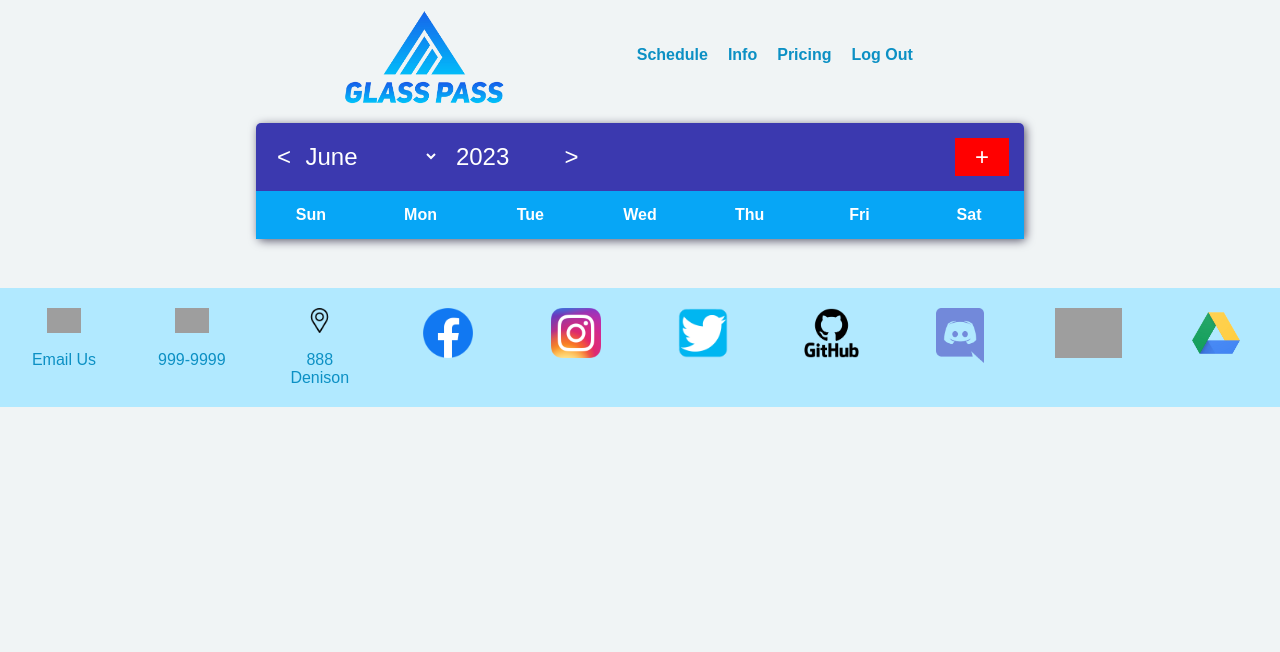
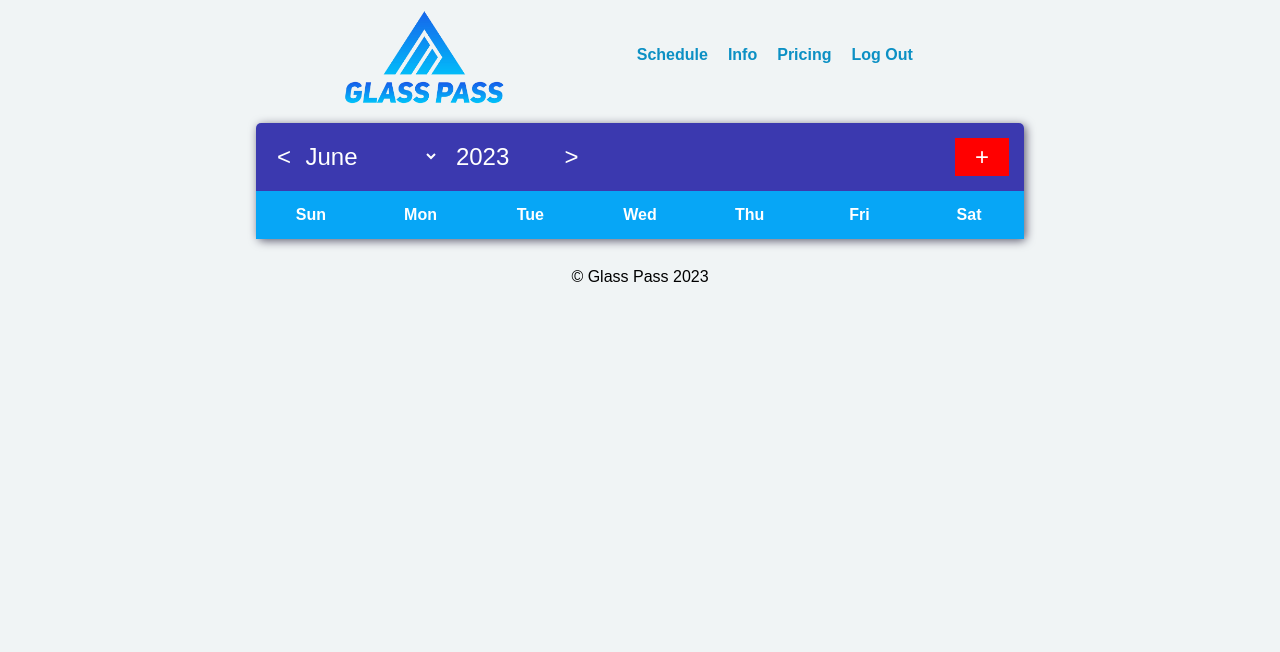
Before and after one commit to DavesClassyCode/GlassPass, a Flask app: page /times in a window 1280 px wide. Shown: the top 652 px of the page. Run offline with Flask 3, Linux system fonts and the light colour scheme; grey boxes are pictures that could not be loaded.

Commit message:
Replace footer w/ simple copyright

```diff
--- a/app/static/css/account-style.css
+++ b/app/static/css/style.css
@@ -1,31 +1,11 @@
-:root {
+/* :root {
   --formtopmargin: 50px
-}
-
-
-/* nav ul {
-  list-style-type: none;
-  margin: 0;
-  padding: 0;
-  display: flex;
-  margin-bottom: 10px;
-}
-
-nav li {
-  margin-right: 10px;
-}
-
-nav li:last-child {
-  margin-right: 0;
 } */
 
 header {
-  /* max-height: 100px; */
   color: aliceblue;
   display: block;
   width: 100%;
-  /* justify-content: flex-end; */
-  /* padding: 20px; */
   font-family: Arial, Helvetica, sans-serif;
   background-color: rgb(240, 244, 245);
 }
@@ -192,15 +172,6 @@ box-shadow: 2px 2px 10px rgb(96, 94, 114);
   font-weight: 600;
 }
 
-/* .login-inputbox {
-  background-color: whitesmoke;
-  border-color: rgb(12, 144, 196);
-  width: 100%;
-  border-radius: 3px;
-  display: inline-block;
-  color-scheme: solid;
-} */
-
 .login-inputbox {
   background-color: whitesmoke;
   box-sizing: border-box;
@@ -287,3 +258,17 @@ text-decoration: none;
 a:hover {
 text-decoration: underline;
 }
+/* Footer */
+footer {
+  color: black;
+  width: 100%;
+  display: flex;
+  flex-direction: column-reverse;
+  justify-content: center;
+}
+#copyright {
+  padding-bottom: 1em;
+  text-align: center;
+  font-size: 16px;
+  font-family: Arial;
+}
--- a/app/templates/accountCreated.html
+++ b/app/templates/accountCreated.html
@@ -6,7 +6,10 @@
     <meta charset="UTF-8">
     <meta http-equiv="X-UA-Compatible" content="IE=edge">
     <meta name="viewport" content="width=device-width, initial-scale=1.0">
-    <link rel="stylesheet" href="{{ url_for('static', filename= 'css/account-style.css') }}" />
+    <link rel="stylesheet" type="text/css"
+    href="https://cdnjs.cloudflare.com/ajax/libs/normalize/8.0.1/normalize.min.css">
+    <link href="https://fonts.googleapis.com/css?family=Poppins&display=swap" rel="stylesheet">
+    <link rel="stylesheet" href="{{ url_for('static', filename= 'css/style.css') }}" />
     <link rel="apple-touch-icon" sizes="180x180" href="{{ url_for('static', filename='favicon/apple-touch-icon.png') }}">
     <link rel="icon" type="image/png" sizes="32x32" href="{{ url_for('static', filename='favicon/favicon-32x32.png') }}">
     <link rel="icon" type="image/png" sizes="16x16" href="{{ url_for('static', filename='favicon/favicon-16x16.png') }}">
--- /dev/null
+++ b/app/templates/base.html
@@ -0,0 +1,42 @@
+<!DOCTYPE html>
+<html lang="en">
+  <head>
+    {% block head %}
+    <title>Glass Pass</title>
+    <meta charset="UTF-8">
+    <meta http-equiv="X-UA-Compatible" content="IE=edge">
+    <meta name="viewport" content="width=device-width, initial-scale=1.0">
+    <link rel="stylesheet" type="text/css"
+    href="https://cdnjs.cloudflare.com/ajax/libs/normalize/8.0.1/normalize.min.css">
+    <link href="https://fonts.googleapis.com/css?family=Poppins&display=swap" rel="stylesheet">
+    <link rel="stylesheet" href="{{ url_for('static', filename='css/style.css') }}" />
+    <link rel="stylesheet" href="{{ url_for('static', filename='css/information-style.css') }}" />
+    <link rel="apple-touch-icon" sizes="180x180" href="{{ url_for('static', filename='favicon/apple-touch-icon.png') }}">
+    <link rel="icon" type="image/png" sizes="32x32" href="{{ url_for('static', filename='favicon/favicon-32x32.png') }}">
+    <link rel="icon" type="image/png" sizes="16x16" href="{{ url_for('static', filename='favicon/favicon-16x16.png') }}">
+    <link rel="manifest" href="{{ url_for('static', filename='favicon/site.webmanifest') }}">
+    {% endblock %}
+  </head>
+    <body>
+      <header>
+        <nav>
+          <div class="header-wrapper">
+            <a href="{{'/'}}"><img class="header-icon" src="{{ url_for('static', filename='images/logo.png') }}"  alt="Glass-Pass-1-1" border="0"></a>
+            <ul>
+              <li><a href="{{ url_for('times') }}">Schedule</a></li>
+              <li><a href="{{ url_for('information') }}">Info</a></li>
+              <li><a href="{{ url_for('pricing') }}">Pricing</a></li>
+              <li><a href="{{ url_for('logout') }}">Log Out</a></li>
+            </ul>
+          </div>
+        </nav>
+      </header>
+      <div class="content-wrapper">
+        {% block pagecontent %}
+        {% endblock %}
+      </div>
+      <footer>
+        <p id="copyright">© Glass Pass 2023</p>
+      </footer>
+  </body>
+</html>
--- a/app/templates/booking.html
+++ b/app/templates/booking.html
@@ -1,4 +1,4 @@
-{% extends 'layout.html' %}
+{% extends 'base.html' %}
 {% block head %}
     {{ super() }}
     <link href='https://cdn.jsdelivr.net/npm/fullcalendar@3.10.5/dist/fullcalendar.min.css' rel='stylesheet' />
--- a/app/templates/layout.html
+++ /dev/null
@@ -1,76 +0,0 @@
-<!DOCTYPE html>
-<html lang="en">
-  <head>
-    {% block head %}
-    <title>Glass Pass</title>
-    <meta charset="UTF-8">
-    <meta http-equiv="X-UA-Compatible" content="IE=edge">
-    <meta name="viewport" content="width=device-width, initial-scale=1.0">
-    <link rel="stylesheet" href="{{ url_for('static', filename='css/account-style.css') }}" />
-    <link rel="stylesheet" href="{{ url_for('static', filename='css/information-style.css') }}" />
-    <link rel="apple-touch-icon" sizes="180x180" href="{{ url_for('static', filename='favicon/apple-touch-icon.png') }}">
-    <link rel="icon" type="image/png" sizes="32x32" href="{{ url_for('static', filename='favicon/favicon-32x32.png') }}">
-    <link rel="icon" type="image/png" sizes="16x16" href="{{ url_for('static', filename='favicon/favicon-16x16.png') }}">
-    <link rel="manifest" href="{{ url_for('static', filename='favicon/site.webmanifest') }}">
-    {% endblock %}
-  </head>
-<body>
-  <header>
-    <!-- 200th Commit Baby -->
-    <!-- Polyrhythm, May and June 2023, final signoff -->
-    <nav>
-    <!-- Logo --><div class="header-wrapper">
-
-     <a href="{{'/'}}"><img class="header-icon" src="{{ url_for('static', filename='images/logo.png') }}"  alt="Glass-Pass-1-1" border="0"></a>
-      <ul>
-        <li><a href="{{ url_for('times') }}">Schedule</a></li>
-        <li><a href="{{ url_for('information') }}">Info</a></li>
-        <li><a href="{{ url_for('pricing') }}">Pricing</a></li>
-        <li><a href="{{ url_for('logout') }}">Log Out</a></li>
-      </ul>
-    </div>
-    </nav>
-</header>
-  <div class="content-wrapper">
-    {% block pagecontent %}
-    {% endblock %}
-  </div>
-  <br><br>
-  <div class="row" >
-    <div class="column">
-      <a href="mailto:detroiticeskatingclub@gmail.com"><img class="icon" src="{{ url_for('static', filename='images/Email.png') }}"  alt=""  width="25" height="25"></a><br>
-      <a href="mailto:detroiticeskatingclub@gmail.com">Email Us</a>
-    </div>
-      <div class="column">
-        <a href="tel:999-999-9999"><img class="icon" src="{{ url_for('static', filename='images/Call.png') }}"  alt=""  width="25" height="25"></a><br>
-        <a href="tel:999-999-9999">999-9999</a>
-      </div>
-      <div class="column">
-        <a href="https://goo.gl/maps/xsqJc2joKKqDrMSZ8"><img class="icon" src="{{ url_for('static', filename='images/Address.png') }}"  alt=""  width="25" height="25"></a><br>
-        <a href="https://goo.gl/maps/xsqJc2joKKqDrMSZ8" target="_blank">888 Denison</a>
-      </div>
-      <div class="column">
-        <a href="https://www.facebook.com/detroitSkatingClub/" target="_blank"><img class="icon" src="{{ url_for('static', filename='images/Facebook.png') }}"  alt=""  width="50" height="50"></a>
-      </div>
-      <div class="column">
-        <a href="https://www.instagram.com/dscclub/?hl=en" target="_blank"><img class="icon" src="{{ url_for('static', filename='images/Instagram.png') }}"  alt=""  width="50" height="50"></a>
-      </div>
-      <div class="column">
-        <a href="https://twitter.com/dscclub?lang=en" target="_blank"><img class="icon" src="{{ url_for('static', filename='images/Twitter.png') }}"  alt=""  width="50" height="50"></a>
-      </div>
-      <div class="column">
-        <a href="https://github.com/Plasaryn/PolyrhythmSkate" target="_blank"><img class="icon" src="{{ url_for('static', filename='images/GitHub.png') }}"  alt=""  width="100" height="50"></a>
-      </div>
-      <div class="column">
-        <a href="https://discord.gg/" target="_blank"><img class="icon" src="{{ url_for('static', filename='images/Discord.png') }}"  alt=""  width="50" height="55"></a>
-      </div>
-      <div class="column">
-        <a href="https://trello.com/b/rp8kmPJN/polyrhythmskate" target="_blank"><img class="icon" src="{{ url_for('static', filename='images/Trello.png') }}"  alt=""  width="60" height="50"></a>
-      </div>
-      <div class="column">
-        <a href="https://drive.google.com/drive/u/3/folders/1eqTQ-J5zc2gWF0qj1znDms-nI8WNvxbZ" target="_blank"><img class="icon" src="{{ url_for('static', filename='images/Drive.png') }}"  alt=""  width="50" height="50"></a>
-      </div>
-    </div>
-
-</body>
-</html>
--- a/app/templates/pricing.html
+++ b/app/templates/pricing.html
@@ -1,4 +1,4 @@
-{% extends 'layout.html' %}
+{% extends 'base.html' %}
 {% block head %}
     {{ super() }}
 {% endblock %}
--- a/app/templates/times.html
+++ b/app/templates/times.html
@@ -1,4 +1,4 @@
-{% extends 'layout.html' %}
+{% extends 'base.html' %}
 {% block head %}
     {{ super() }}
     <!-- STYLESHEET + JAVASCRIPT -->
--- a/app/templates/update.html
+++ b/app/templates/update.html
@@ -1,4 +1,4 @@
-{% extends 'layout.html' %}
+{% extends 'base.html' %}
 {% block head %}
 {{ super() }}
 {% endblock %}
```
Also changed, not shown: app/templates/createAccount.html (+9 -1 lines), app/templates/information.html (+1 -6 lines), app/templates/login.html (+7 -0 lines).
